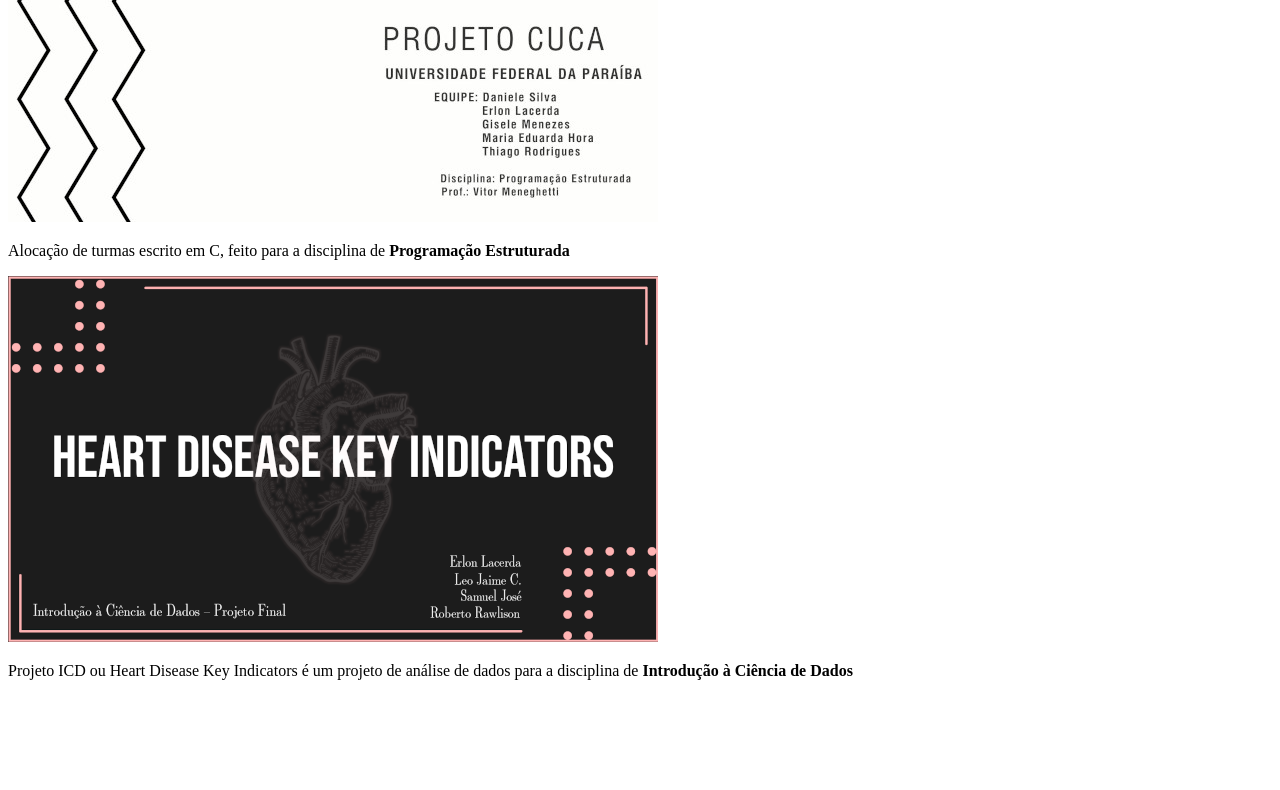
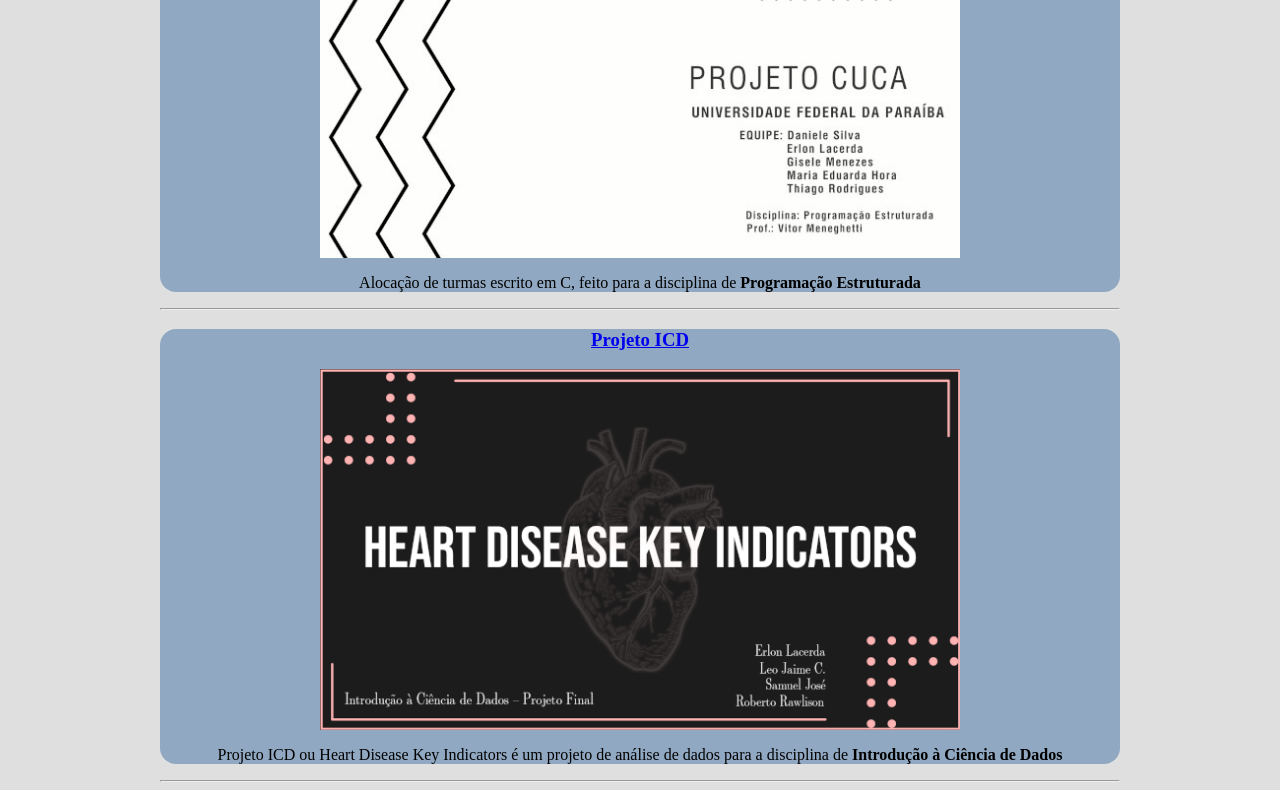
Before and after one commit to erlonL/erlonL.github.io, a plain HTML site: page index.html in a window 1280 px wide. Shown: the part 271-1061 px from the top of the page. Before the commit the page ends 967 px from the top, so only its background shows below. Drawn offline with Linux system fonts and the light colour scheme.

Commit message:
update index/style

```diff
--- a/index.html
+++ b/index.html
@@ -1,21 +1,39 @@
 <!DOCTYPE html>
-<html lang="en">
+<html lang="pt-br">
 <head>
     <meta charset="UTF-8">
     <meta name="viewport" content="width=device-width, initial-scale=1.0">
-    <title>ErlonL</title>
+    <title>ErlonL - Portfolio</title>
+    <link rel="stylesheet" href="style.css">
+    <link rel="stylesheet" href="https://cdnjs.cloudflare.com/ajax/libs/font-awesome/4.7.0/css/font-awesome.min.css">
 </head>
+
 <body>
-    <h1>Seja Bem Vindo!</h1>
-    <h2>Veja alguns de meus projetos: </h2>
+    <div class = "parent">
+        <h1>Seja Bem Vindo &#x1F603!</h1>
+        <h2><u><i class = "fa fa-github"></i> Veja alguns de meus projetos: </u></h2>
 
-    <img src="media/capa-cuca-650.jpg" alt="Projeto CUCA">
-    <p>Alocação de turmas escrito em C, feito para a disciplina de <b>Programação Estruturada</b></p>
+        <div class="container">
 
-    <img src="media/capa-heartdisease-650.png" alt="Projeto ICD">
-    <p>Projeto ICD ou Heart Disease Key Indicators é um projeto de análise de dados para a disciplina de <b>Introdução à Ciência de Dados</b></p>
+            <h3><a href="https://github.com/erlonL/ProjetoCUCA">Projeto CUCA</a></h3>
+            <img src="media/capa-cuca-650.jpg" alt="Projeto CUCA" class = "responsive">
 
+            <p>Alocação de turmas escrito em C, feito para a disciplina de <b>Programação Estruturada</b></p>
+        </div>
 
+        <hr>
+
+        <div class = "container">
+
+            <h3><a href="https://github.com/erlonL/Projeto-ICD">Projeto ICD</a></h3>
+            <img src="media/capa-heartdisease-650.png" alt="Projeto ICD" class = "responsive">
+
+            <p>Projeto ICD ou Heart Disease Key Indicators é um projeto de análise de dados para a disciplina de <b>Introdução à Ciência de Dados</b></p>
+        </div>
+
+        <hr>
+
+    </div>
 
 </body>
 </html>
--- /dev/null
+++ b/style.css
@@ -0,0 +1,52 @@
+@charset "UTF-8";
+
+body {
+    max-width: 960px;
+    margin: auto;
+
+    background-color: #dfdfdf;
+    font-family: "Times New Roman", Helvetica, sans-serif;
+}
+
+p {
+    text-align: center;
+}
+
+h1 {
+    text-align: center;
+    font-family: "Bebas Neue";
+}
+
+h3 {
+    text-align: center;
+}
+
+.responsive {
+    display: block;
+    margin-left: auto;
+    margin-right: auto;
+
+    justify-content: center;
+    align-content: center;
+    max-width: 50vw;
+    height: auto;
+    margin: auto;
+}
+
+.container {
+    display: block;
+    margin-left: auto;
+    margin-right: auto;
+    background-color: #90a8c1;
+    border-radius: 16px;
+    position: relative;
+}
+.container:hover {
+  background-color: #a8b6d1;
+}
+
+.parent {
+    display: block;
+    align-items: center;
+    justify-content: center;
+}
```
